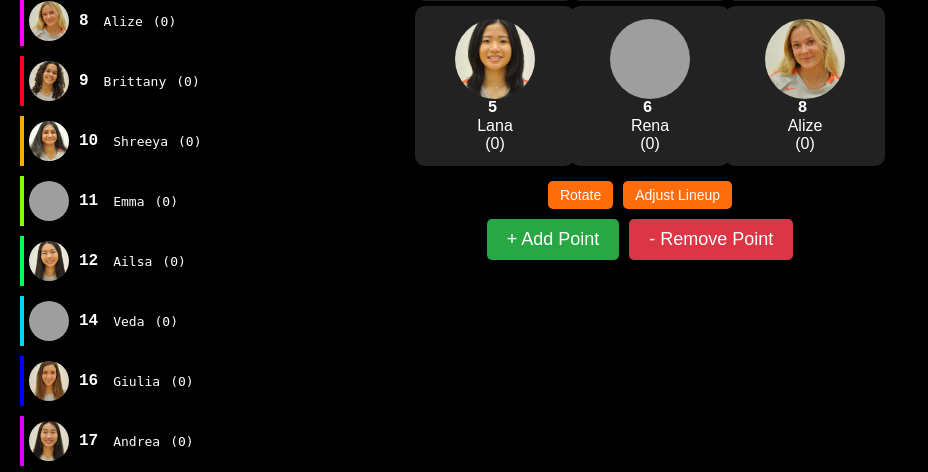
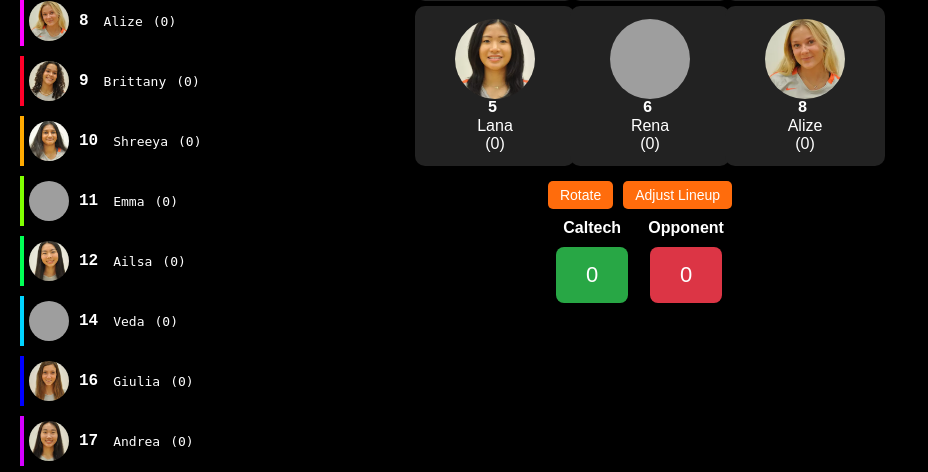
Before and after one commit to marissatill/Volleyball-Point-Differential-App, a Flask app: page / in a window 1280 px wide. Shown: the part 420-892 px from the top of the page, without its empty margins (0-928 px from the left). Run offline with Flask 3, Linux system fonts and the light colour scheme; grey boxes are pictures that could not be loaded.

Commit message:
display match score

```diff
--- a/app.py
+++ b/app.py
@@ -9,58 +9,80 @@ for p in roster_data:
     if "score" not in p:
         p["score"] = 0
 
+# Initialize button counters
+green_clicks = 0
+red_clicks = 0
+
 on_court = deepcopy(roster_data[:6])
 
 @app.route("/")
 def index():
-    return render_template("index.html", roster=roster_data, on_court=on_court)
+    return render_template(
+        "index.html",
+        roster=roster_data,
+        on_court=on_court,
+        green_clicks=green_clicks,
+        red_clicks=red_clicks
+    )
 
 @app.route("/rotate", methods=["POST"])
 def rotate():
     global on_court
-    if len(on_court)==6:
-        indices=[0,1,2,5,4,3]
-        rotated=[on_court[i] for i in indices[-1:]+indices[:-1]]
-        new_order=[None]*6
-        for orig_idx,new_player in zip(indices,rotated):
-            new_order[orig_idx]=new_player
-        on_court=new_order
-    return jsonify({"on_court":on_court, "roster":roster_data})
+    if len(on_court) == 6:
+        indices = [0,1,2,5,4,3]
+        rotated = [on_court[i] for i in indices[-1:] + indices[:-1]]
+        new_order = [None]*6
+        for orig_idx, new_player in zip(indices, rotated):
+            new_order[orig_idx] = new_player
+        on_court = new_order
+    return jsonify({"on_court": on_court, "roster": roster_data})
 
 @app.route("/make_sub", methods=["POST"])
 def make_sub():
     global on_court
-    data=request.get_json()
-    out_name=data.get("sub_out")
-    in_name=data.get("sub_in")
-    out_index=next((i for i,p in enumerate(on_court) if p["name"]==out_name), None)
-    in_player=next((p for p in roster_data if p["name"]==in_name), None)
+    data = request.get_json()
+    out_name = data.get("sub_out")
+    in_name = data.get("sub_in")
+    out_index = next((i for i,p in enumerate(on_court) if p["name"]==out_name), None)
+    in_player = next((p for p in roster_data if p["name"]==in_name), None)
     if out_index is not None and in_player:
-        on_court[out_index]=in_player
-    return jsonify({"on_court":on_court, "roster":roster_data})
+        on_court[out_index] = in_player
+    return jsonify({"on_court": on_court, "roster": roster_data})
 
 @app.route("/update_points", methods=["POST"])
 def update_points():
-    data=request.get_json()
-    delta=data.get("delta",0)
-    players=data.get("players",[])
+    global green_clicks, red_clicks
+    data = request.get_json()
+    delta = data.get("delta", 0)
+    players = data.get("players", [])
+
+    if delta == 1:
+        green_clicks += 1
+    elif delta == -1:
+        red_clicks += 1
+
     for p in roster_data:
         if p["name"] in players:
-            p["score"]+=delta
-    return jsonify({"roster":roster_data})
+            p["score"] += delta
+    return jsonify({
+        "roster": roster_data,
+        "green_clicks": green_clicks,
+        "red_clicks": red_clicks
+    })
 
 @app.route("/update_court", methods=["POST"])
 def update_court():
     global on_court
-    data=request.get_json()
-    if isinstance(data,list):
-        new_order=[]
+    data = request.get_json()
+    if isinstance(data, list):
+        new_order = []
         for name in data:
-            player=next((p for p in roster_data if p["name"]==name),None)
-            if player: new_order.append(player)
-        if len(new_order)==len(on_court):
-            on_court=new_order
-    return ("",204)
+            player = next((p for p in roster_data if p["name"]==name), None)
+            if player:
+                new_order.append(player)
+        if len(new_order) == len(on_court):
+            on_court = new_order
+    return ("", 204)
 
-if __name__=="__main__":
+if __name__ == "__main__":
     app.run(debug=True)
--- a/templates/index.html
+++ b/templates/index.html
@@ -6,13 +6,17 @@
 <style>
 body { margin:0; font-family:sans-serif; background-color:black; color:white; }
 h1 { color:#FF6C0C; text-align:center; margin-bottom:20px; }
+/* Titles row */
 .titles { display:grid; grid-template-columns:250px 1fr 250px; gap:20px; padding:0 20px; margin-bottom:5px; }
 .titles h2 { margin:0; text-align:center; color:white; }
+/* Container */
 .container { display:grid; grid-template-columns:250px 1fr 250px; gap:20px; padding:0 20px; }
+/* Roster */
 .roster { display:flex; flex-direction:column; gap:10px; margin-top:5px; }
 .player-item { display:flex; align-items:center; gap:10px; padding:5px; border-left:4px solid #0f0; cursor:pointer; font-family:monospace; }
 .player-item img { width:40px; height:40px; object-fit:cover; border-radius:50%; }
 .player-number { font-weight:bold; margin-right:5px; font-family:"Courier New", Courier, monospace; }
+/* Court */
 .court-container { display:flex; flex-direction:column; align-items:center; position:relative; margin-top:5px; }
 .court { display:grid; grid-template-columns: repeat(3, 140px); grid-template-rows: repeat(2, 140px); gap:15px; justify-content:center; align-items:center; margin-bottom:10px; }
 .court .player { display:flex; flex-direction:column; align-items:center; justify-content:center; background:#222; border-radius:10px; padding:10px; width:140px; height:140px; cursor:pointer; transition: transform 0.2s; }
@@ -43,6 +47,7 @@ button#adjustLineupBtn.active { outline: 3px solid #FF6C0C; }
 </div>
 
 <div class="container">
+
   <!-- Roster -->
   <div class="roster">
     {% for p in roster %}
@@ -69,14 +74,29 @@ button#adjustLineupBtn.active { outline: 3px solid #FF6C0C; }
       {% endfor %}
     </div>
 
+    <!-- Buttons -->
     <div class="court-buttons">
       <button type="button" id="rotate">Rotate</button>
       <button type="button" id="adjustLineupBtn">Adjust Lineup</button>
     </div>
 
-    <div class="court-buttons">
-      <button type="button" onclick="updateCourtPoints(1)" style="font-size:18px; padding:10px 20px; background:#28a745; color:white;">+ Add Point</button>
-      <button type="button" onclick="updateCourtPoints(-1)" style="font-size:18px; padding:10px 20px; background:#dc3545; color:white;">- Remove Point</button>
+    <!-- Points -->
+    <div style="display:flex; justify-content:center; gap:20px; margin-top:5px;">
+
+      <div style="display:flex; flex-direction:column; align-items:center; gap:5px;">
+        <div style="text-align:center; font-weight:bold; margin-bottom:5px;">Caltech</div>
+        <button type="button" id="addPointBtn" onclick="updateCourtPoints(1)" style="font-size:22px; padding:15px 30px; background:#28a745; color:white; border-radius:8px;">
+          <span id="greenClicks">{{ green_clicks }}</span>
+        </button>
+      </div>
+
+      <div style="display:flex; flex-direction:column; align-items:center; gap:5px;">
+        <div style="text-align:center; font-weight:bold; margin-bottom:5px;">Opponent</div>
+        <button type="button" id="removePointBtn" onclick="updateCourtPoints(-1)" style="font-size:22px; padding:15px 30px; background:#dc3545; color:white; border-radius:8px;">
+          <span id="redClicks">{{ red_clicks }}</span>
+        </button>
+      </div>
+
     </div>
   </div>
 
@@ -94,12 +114,15 @@ button#adjustLineupBtn.active { outline: 3px solid #FF6C0C; }
       <button type="submit">Make Sub</button>
     </form>
   </div>
+
 </div>
 
 <script>
 // ------------------ GLOBAL ------------------
 let onCourtGlobal = {{ on_court|tojson }};
 let rosterGlobal = {{ roster|tojson }};
+let greenClicks = {{ green_clicks }};
+let redClicks = {{ red_clicks }};
 
 // ------------------ UPDATE UI ------------------
 function updateCourtUI(data){
@@ -130,17 +153,28 @@ function updateCourtUI(data){
   const onCourtNames = on_court.map(p=>p.name);
   on_court.forEach(p => subOut.innerHTML += `<option>${p.name}</option>`);
   roster.forEach(p => { if(!onCourtNames.includes(p.name)) subIn.innerHTML += `<option>${p.name}</option>` });
+
+  // Update counters inside buttons
+  document.getElementById('greenClicks').textContent = greenClicks;
+  document.getElementById('redClicks').textContent = redClicks;
 }
 
 // ------------------ POINTS ------------------
 function updateCourtPoints(delta){
+  if(delta===1) greenClicks++;
+  else if(delta===-1) redClicks++;
+
+  // Update counters inside buttons
+  document.getElementById('greenClicks').textContent = greenClicks;
+  document.getElementById('redClicks').textContent = redClicks;
+
   const playerNames = onCourtGlobal.map(p=>p.name);
   fetch('/update_points', {
     method:'POST',
     headers:{'Content-Type':'application/json'},
     body: JSON.stringify({delta, players: playerNames})
   }).then(res=>res.json())
-    .then(data=>updateCourtUI({on_court: onCourtGlobal, roster: data.roster || []}));
+    .then(data=>updateCourtUI({on_court:onCourtGlobal, roster:data.roster}));
 }
 
 // ------------------ ROTATE ------------------
@@ -163,7 +197,7 @@ document.getElementById('subForm').addEventListener('submit', e=>{
     .then(data=>updateCourtUI(data));
 });
 
-// ------------------ ADJUST SWAPS INSTANT ------------------
+// ------------------ ADJUST SWAPS ------------------
 let adjustMode=false, firstSelected=null;
 const adjustBtn = document.getElementById('adjustLineupBtn');
 const courtDiv = document.getElementById('court');
@@ -196,11 +230,11 @@ function swapPlayersInstant(div1, div2){
   // Refresh scores
   updateCourtPoints(0);
 
-  // Send new order to server to save swap
+  // Save swap to server
   fetch('/update_court', {
-    method: 'POST',
-    headers: {'Content-Type': 'application/json'},
-    body: JSON.stringify(onCourtGlobal.map(p => p.name))
+    method:'POST',
+    headers:{'Content-Type':'application/json'},
+    body: JSON.stringify(onCourtGlobal.map(p=>p.name))
   });
 }
 
@@ -221,9 +255,8 @@ function initCourtClicks(){
 }
 initCourtClicks();
 
-// ------------------ INITIAL UI RENDER ------------------
-updateCourtUI({on_court: onCourtGlobal, roster: rosterGlobal});
-
+// ------------------ INITIAL RENDER ------------------
+updateCourtUI({on_court:onCourtGlobal, roster:rosterGlobal});
 </script>
 </body>
 </html>
```
